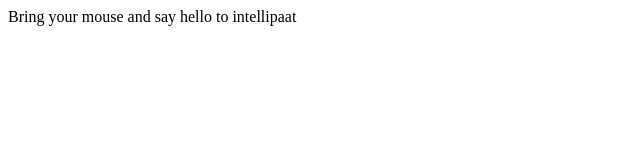
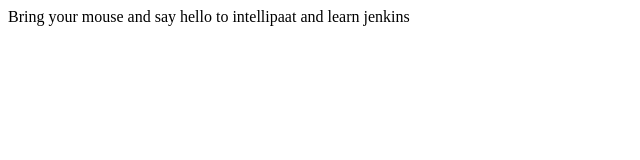
Before and after one commit to subho1987/test, a plain HTML site: page index.html in a window 1280 px wide. Shown: the whole page, without its empty margins (0-640 px from the left). Drawn offline with Linux system fonts and the light colour scheme.

Commit message:
Index added

```diff
--- a/index.html
+++ b/index.html
@@ -11,7 +11,7 @@ function myAlert()
 <body>
 
 <span onmouseover="myAlert();">
-   Bring your mouse and say hello to intellipaat
+   Bring your mouse and say hello to intellipaat and learn jenkins
 </span>
 
 </body>
```
